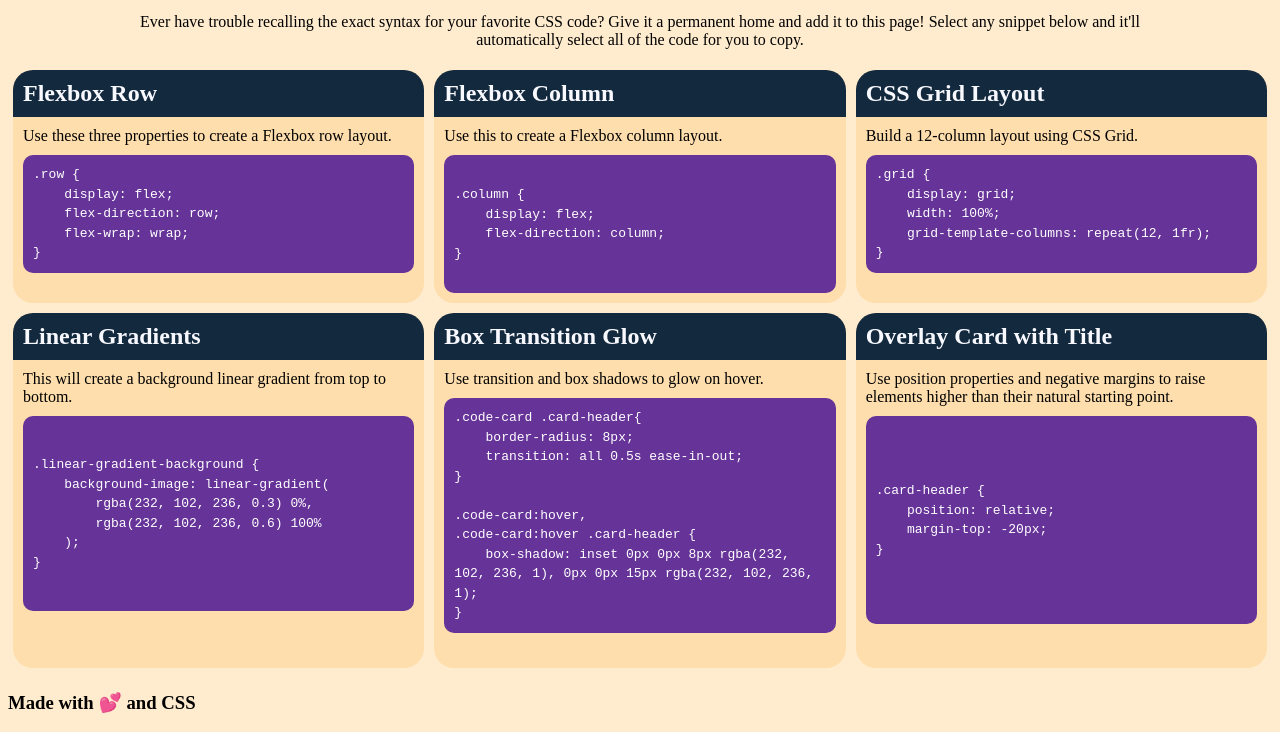
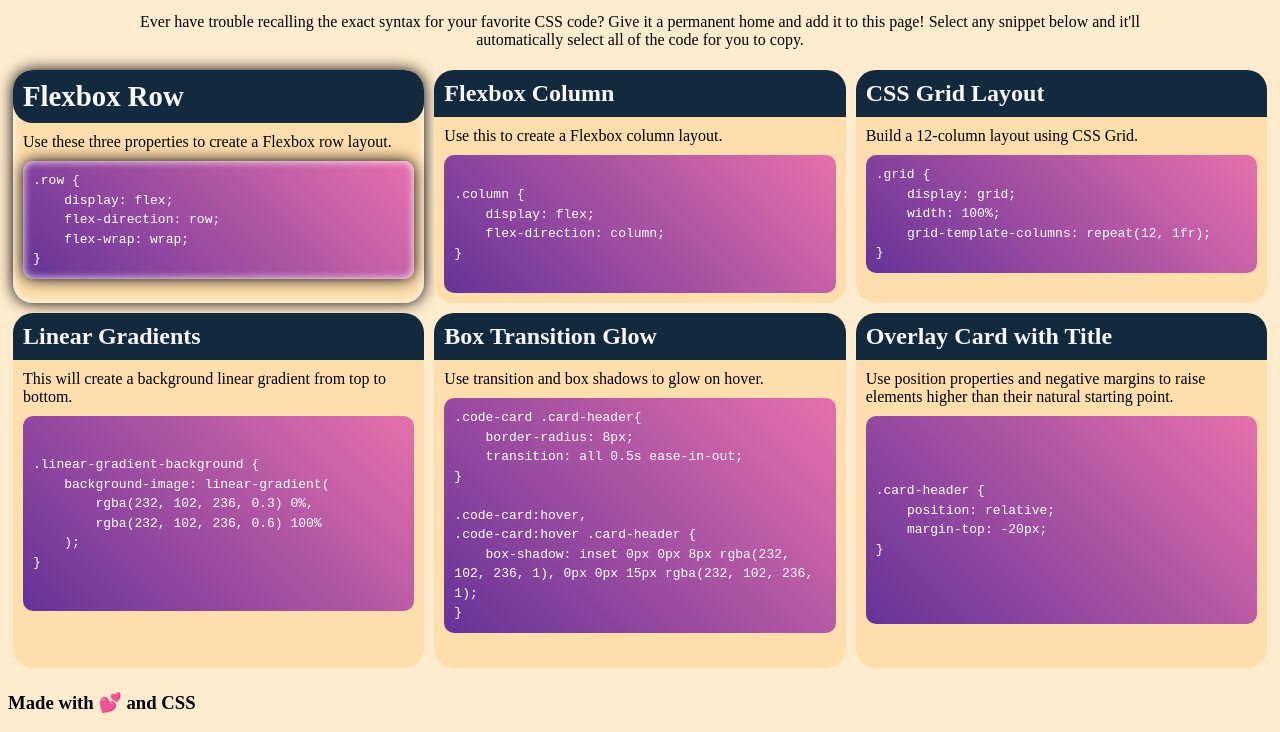
Before and after one commit to JayaPK21/css-snippet-project-repo, a plain HTML site: page index.html in a window 1280 px wide. In both pictures the pointer is over the element 218 px from the left and 255 px from the top of the page. Shown: the part 69-801 px from the top of the page. Drawn offline with Linux system fonts and the light colour scheme.

Commit message:
updated style with animation

```diff
--- a/assets/styles.css
+++ b/assets/styles.css
@@ -72,11 +72,22 @@ header p {
 pre {
     white-space: pre-wrap;
     line-height: 1.5em;
-    background-color: rebeccapurple;
+    background: linear-gradient(45deg, rebeccapurple 0%, #e670ab 100%);
     border-radius: 10px;
     color: white;
     padding: 10px;
     margin: 10px;
+}
+
+.card:hover,
+.card:hover pre {
+    box-shadow: inset 0px 0px 8px white, 0px 0px 15px black;
+}
+
+.card:hover h2 {
+    font-size: 1.8em;
+    border-radius: 20px;
+    transition: all 0.5s ease-in-out;
 }
 
 #flexColumn pre {
```
